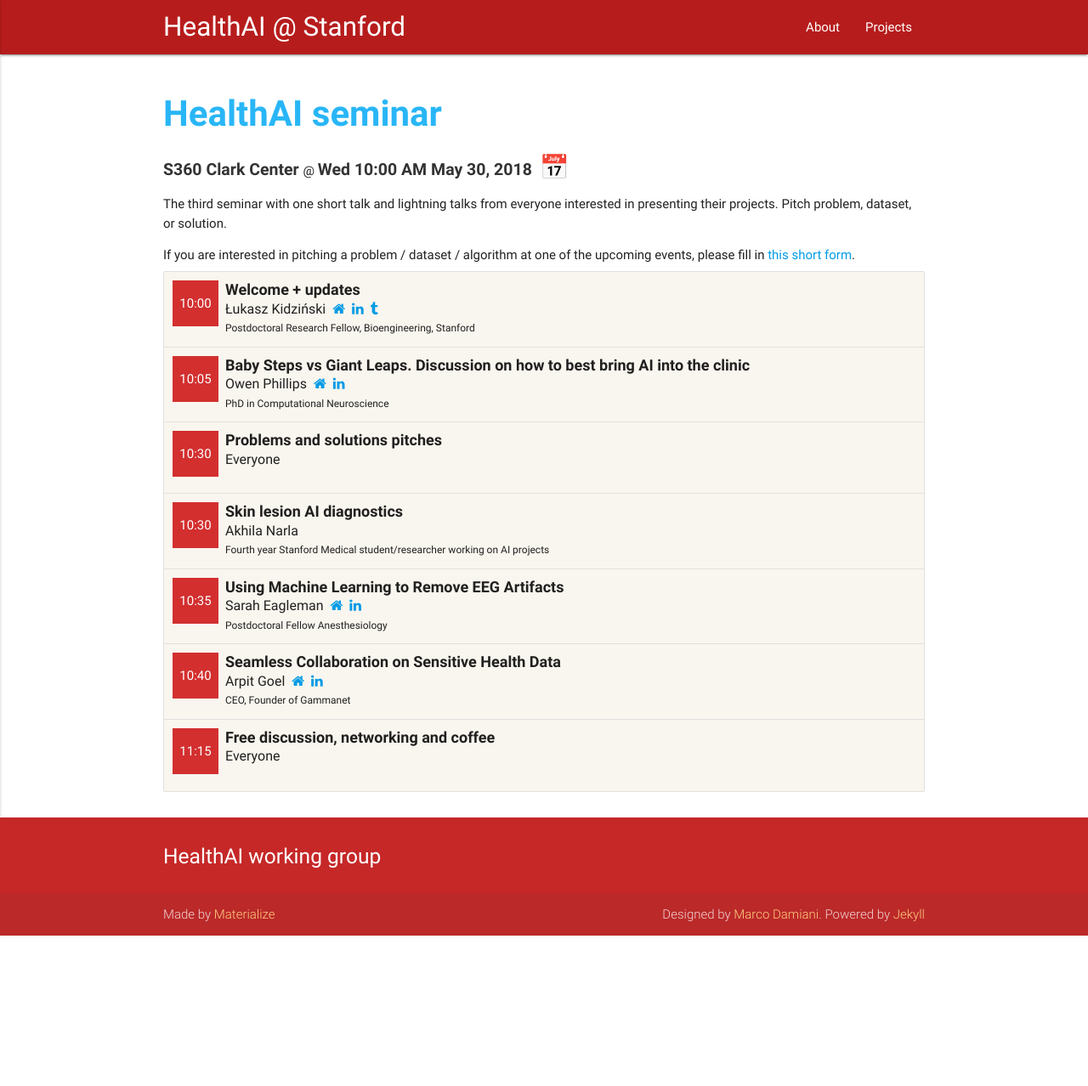
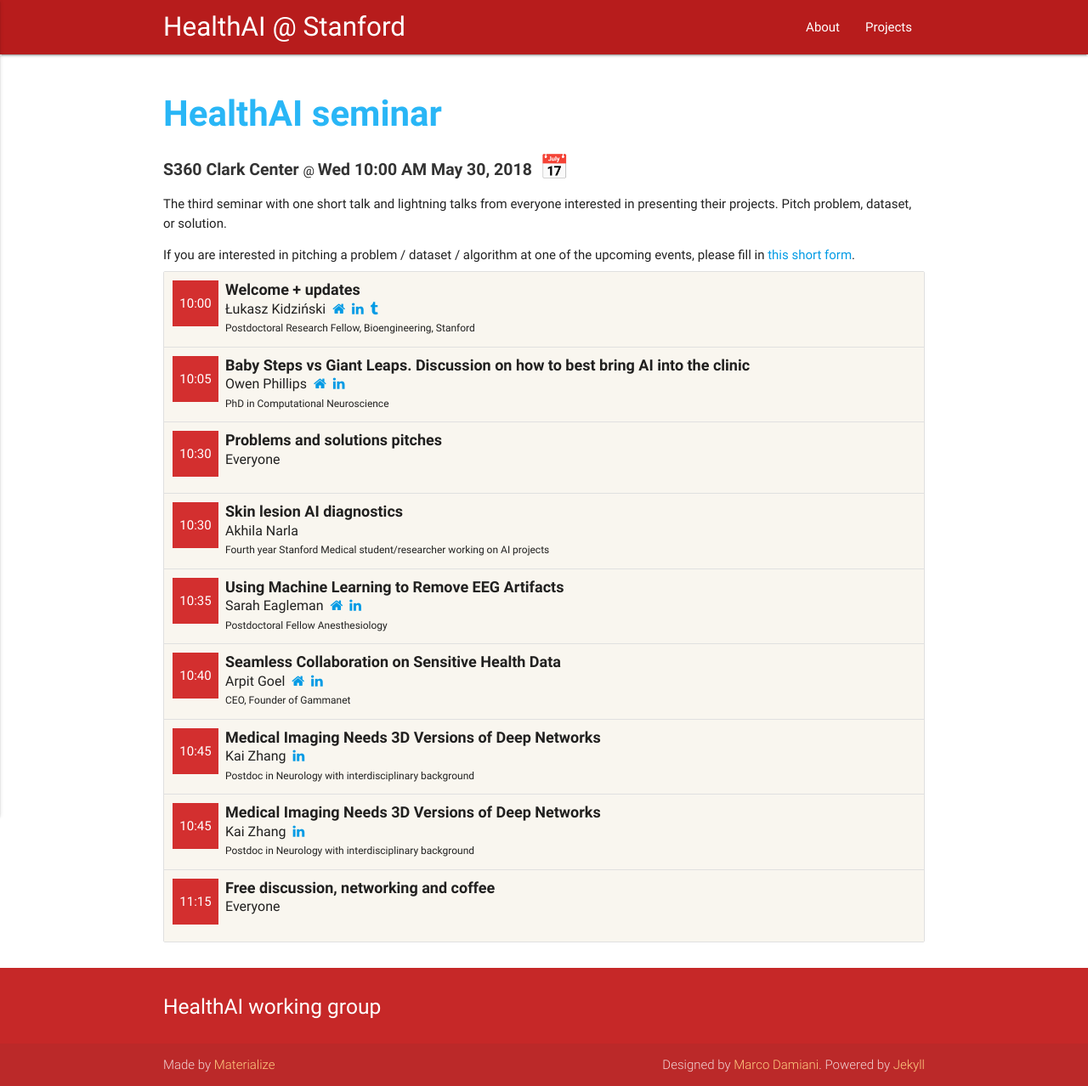
Before and after one commit to health-ai/health-ai.github.io, a Jekyll site: the page built from _events/2018-05-30-problems-and-solutoins.md, in a window 1280 px wide. Shown: the whole page at 85% size. Built offline with Jekyll 4.4.1, drawn with Linux system fonts in a browser that asks for light colours; before the commit the page ends 1101 px from its top, so only the background shows below that.

Commit message:
Update 2018-05-30-problems-and-solutoins.md

```diff
--- a/_events/2018-05-30-problems-and-solutoins.md
+++ b/_events/2018-05-30-problems-and-solutoins.md
@@ -38,6 +38,16 @@ talks:
     website: http://www.gammanet.co
     linkedin: http://www.linkedin.com/in/argoel
     time: '10:40'
+  - title: Medical Imaging Needs 3D Versions of Deep Networks
+    speaker: Kai Zhang
+    affiliation: Postdoc in Neurology with interdisciplinary background
+    linkedin: https://www.linkedin.com/in/kyezhang/
+    time: '10:45'
+  - title: Medical Imaging Needs 3D Versions of Deep Networks
+    speaker: Kai Zhang
+    affiliation: Postdoc in Neurology with interdisciplinary background
+    linkedin: https://www.linkedin.com/in/kyezhang/
+    time: '10:45'
   - title: Free discussion, networking and coffee
     speaker: Everyone
     time: '11:15'
```
